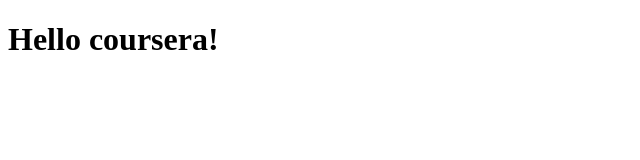
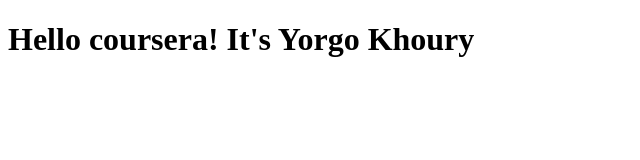
Before and after one commit to yorgokhoury/coursera-test, a plain HTML site: page site/index.html in a window 1280 px wide. Shown: the whole page, without its empty margins (0-640 px from the left). Drawn offline with Linux system fonts and the light colour scheme.

Commit message:
small addition to our page content.

```diff
--- a/site/index.html
+++ b/site/index.html
@@ -4,6 +4,6 @@
 	<title>Hello Coursera</title>
 </head>
 <body>
-	<h1>Hello coursera!</h1>
+	<h1>Hello coursera! It's Yorgo Khoury</h1>
 </body>
 </html>
```
